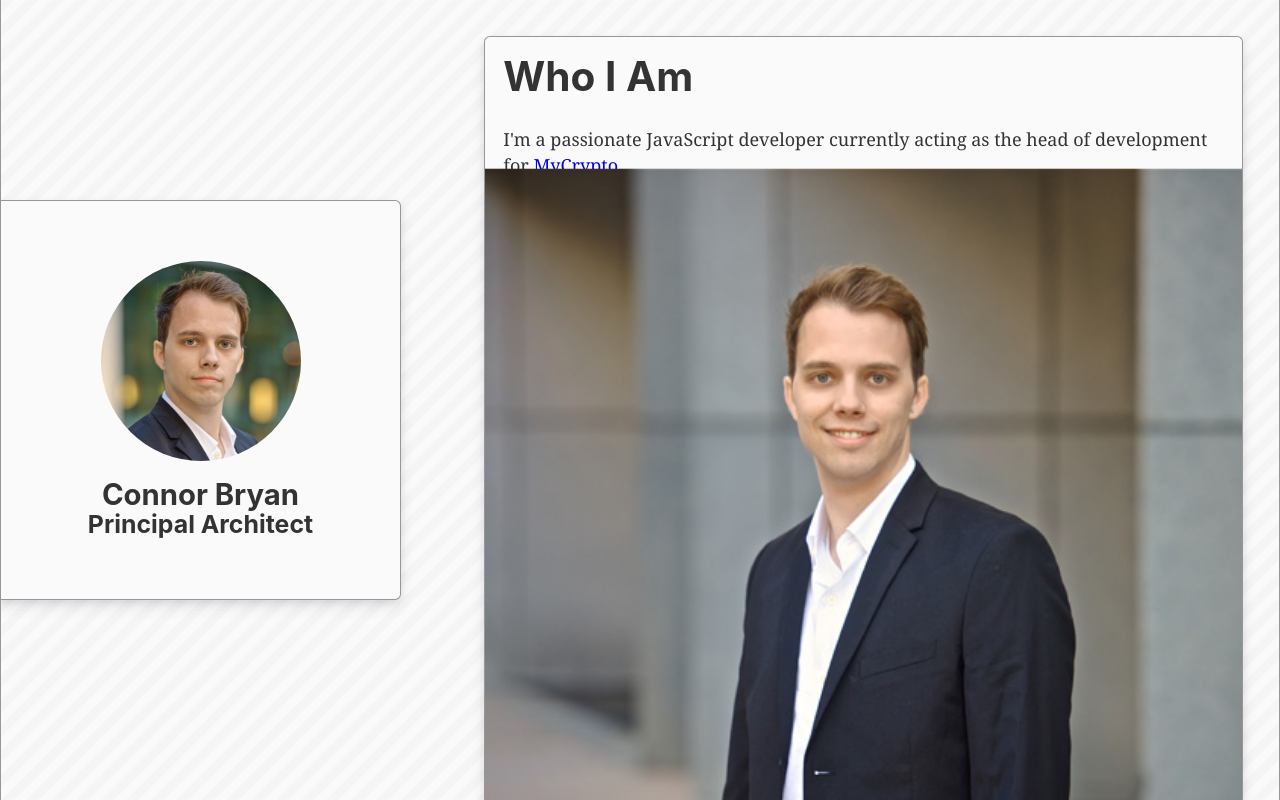
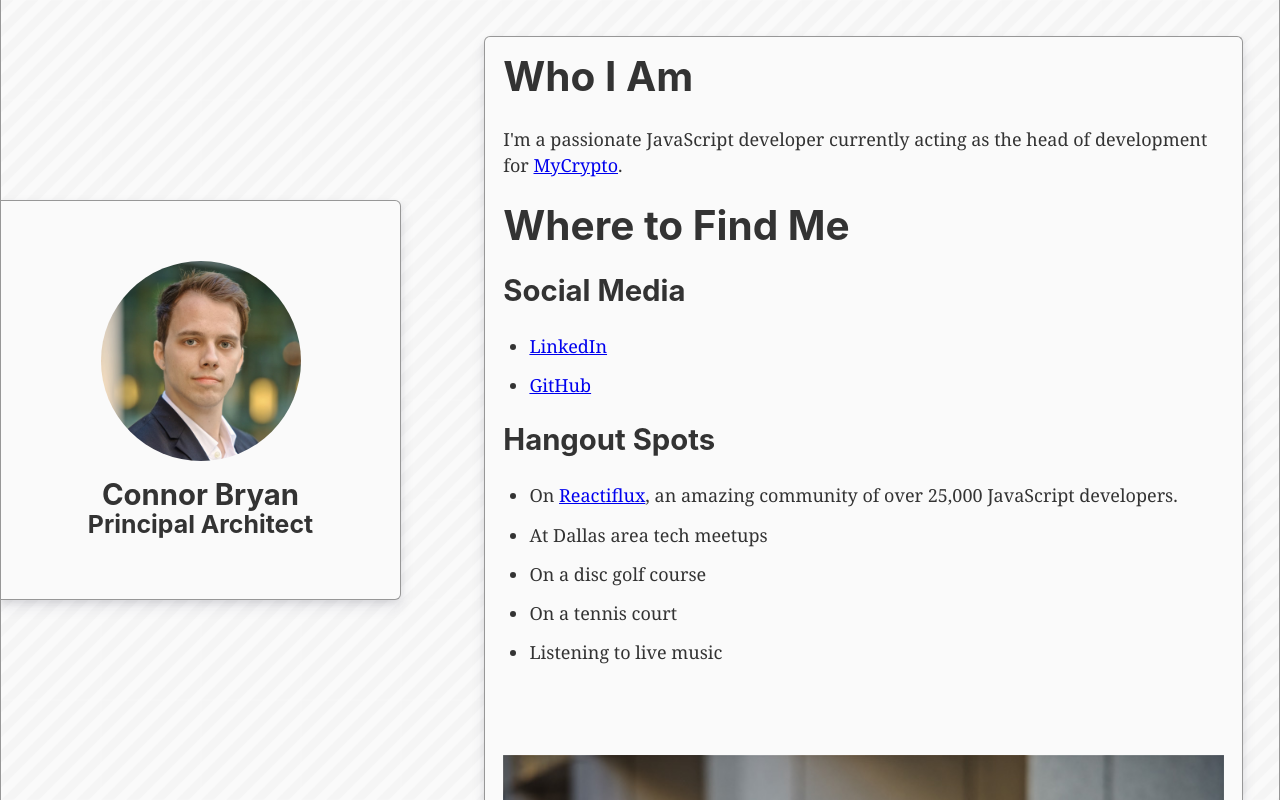
Before and after one commit to ConnorBryan/connor, a Gatsby site: page / in a window 1280 px wide. Built offline with nearby package versions, Linux system fonts and the light colour scheme; Gatsby itself is replaced by a stand-in of ours.

Commit message:
Even more updates.

```diff
--- a/gatsby-config.js
+++ b/gatsby-config.js
@@ -15,6 +15,12 @@ module.exports = {
         display: "minimal-ui"
       }
     },
-    "gatsby-plugin-offline"
+    "gatsby-plugin-offline",
+    {
+      resolve: "gatsby-plugin-typography",
+      options: {
+        pathToConfigModule: "src/utils/typography.js"
+      }
+    }
   ]
 };
--- a/package.json
+++ b/package.json
@@ -13,7 +13,8 @@
     "react-dom": "^16.4.2",
     "react-helmet": "^5.2.0",
     "react-typography": "^0.16.13",
-    "typography": "^0.16.17"
+    "typography": "^0.16.17",
+    "typography-theme-lawton": "^0.15.10"
   },
   "keywords": [
     "gatsby"
--- a/src/pages/index.js
+++ b/src/pages/index.js
@@ -11,18 +11,33 @@ const IndexPage = () => (
         I'm a passionate JavaScript developer currently acting as the head of
         development for <a href="https://www.MyCrypto.com/">MyCrypto</a>.
       </p>
+      <h1>Where to Find Me</h1>
+      <h2>Social Media</h2>
+      <ul>
+        <li>
+          <a href="https://www.linkedin.com/in/connor-bryan-40b992111/">
+            LinkedIn
+          </a>
+        </li>
+        <li>
+          <a href="https://github.com/ConnorBryan">GitHub</a>
+        </li>
+      </ul>
+      <h2>Hangout Spots</h2>
+      <ul>
+        <li>
+          On <a href="https://www.reactiflux.com/">Reactiflux</a>, an amazing
+          community of over 25,000 JavaScript developers.
+        </li>
+        <li>At Dallas area tech meetups</li>
+        <li>On a disc golf course</li>
+        <li>On a tennis court</li>
+        <li>Listening to live music</li>
+      </ul>
     </section>
-    <img
-      style={{
-        transform: "scale(1.5)",
-        position: "absolute",
-        bottom: 0,
-        width: "100%",
-        margin: 0
-      }}
-      src={banner}
-      alt="Banner"
-    />
+    <section style={{ marginTop: "5rem", textAlign: "center" }}>
+      <img src={banner} alt="Banner" />
+    </section>
   </Grid>
 );
 
--- /dev/null
+++ b/src/utils/typography.js
@@ -0,0 +1,6 @@
+import Typography from "typography";
+import lawtonTheme from "typography-theme-lawton";
+
+const typography = new Typography(lawtonTheme);
+
+export default typography;
```
Also changed, not shown: 1 other file.
